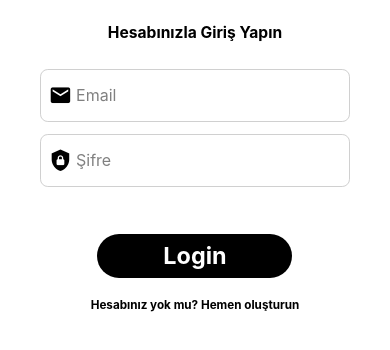
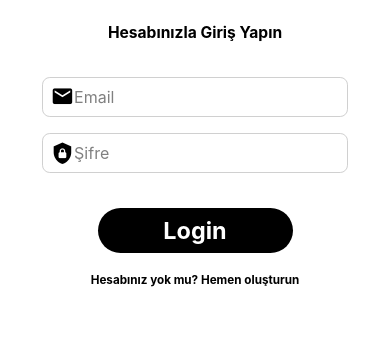
Before and after one commit to cngzhn06/ReactNative-SocialMedia, a React Native app: screen /Login in a window 390 px wide. Shown: the part 192-542 px from the top of the page. Built offline with nearby package versions, Linux system fonts and the light colour scheme; grey boxes are pictures that could not be loaded.

Commit message:
bugs fix

```diff
--- a/screens/LoginScreen.js
+++ b/screens/LoginScreen.js
@@ -24,42 +24,39 @@ export default function LoginScreen() {
   const navigation = useNavigation();
 
   useEffect(() => {
-    const checkLoginStatus = async() => {
-      try{
+    const checkLoginStatus = async () => {
+      try {
         const token = await AsyncStorage.getItem("authToken");
 
-        if(token){
+        if (token) {
           setTimeout(() => {
-            navigation.replace("Main")
-          },400)
+            navigation.replace("Main");
+          }, 400);
         }
+      } catch (error) {
+        console.error("Error checking login status:", error);
       }
-      catch(error){
-        console.log("🚀 ~ checkLoginStatus ~ error:", error)
-
-      }
-    }
+    };
 
     checkLoginStatus();
-  })
-
+  }, [navigation]);
 
   const handleLogin = () => {
     const user = {
       email: email,
       password: password,
     };
-    axios.post("http://localhost:5010/api/login",user).then((response) => {
+
+    axios
+      .post("http://localhost:5010/api/login", user)
+      .then((response) => {
         const token = response.data.token;
         AsyncStorage.setItem("authToken", token);
         navigation.navigate("Main");
       })
       .catch((error) => {
-        console.log("🚀 ~ axios.post ~ error:", error);
-        Alert.alert(
-          "Giriş Başarısız",
-          "Giriş yaparken bir hatayla karşılaşıldı"
-        );
+        console.error("Error during login:", error);
+        Alert.alert("Giriş Başarısız", "Giriş yaparken bir hatayla karşılaşıldı");
       });
   };
 
@@ -76,68 +73,52 @@ export default function LoginScreen() {
 
       <KeyboardAvoidingView>
         <View style={styles.textCont}>
-          <Text style={styles.text}>Hesabınızla Giriş Yapın</Text>
+          <Text style={styles.titleText}>Hesabınızla Giriş Yapın</Text>
         </View>
 
         <View style={styles.inputCont}>
           <View style={styles.inputWrap}>
             <MaterialCommunityIcons
-              style={{ marginLeft: windowWidth * 0.02 }}
+              style={styles.icon}
               name="email"
               size={windowWidth * 0.06}
               color="black"
             />
             <TextInput
+              style={styles.input}
               autoCapitalize="none"
               value={email}
-              onChangeText={(input) => setEmail(input)}
-              style={{
-                color: "gray",
-                marginVertical: windowWidth * 0.02,
-                width: windowWidth * 0.7,
-                fontSize: email ? 16 : 16,
-              }}
+              onChangeText={setEmail}
               placeholder="Email"
-              placeholderTextColor={"gray"}
+              placeholderTextColor="gray"
             />
           </View>
-        </View>
-
-        <View style={{ marginTop: windowWidth * 0.03 }}>
           <View style={styles.inputWrap}>
             <MaterialCommunityIcons
-              style={{ marginLeft: windowWidth * 0.02 }}
+              style={styles.icon}
               name="shield-lock"
               size={windowWidth * 0.06}
               color="black"
             />
             <TextInput
+              style={styles.input}
               autoCapitalize="none"
               value={password}
-              onChangeText={(input) => setPassword(input)}
-              style={{
-                color: "gray",
-                marginVertical: windowWidth * 0.02,
-                width: windowWidth * 0.7,
-                fontSize: password ? 16 : 16,
-              }}
+              onChangeText={setPassword}
               placeholder="Şifre"
-              placeholderTextColor={"gray"}
+              placeholderTextColor="gray"
               secureTextEntry
             />
           </View>
         </View>
 
-        <View style={{ marginTop: windowWidth * 0.07, alignItems: "center" }}>
+        <View style={styles.buttonCont}>
           <Pressable style={styles.pressable} onPress={handleLogin}>
             <Text style={styles.pressableText}>Login</Text>
           </Pressable>
         </View>
 
-        <Pressable
-          onPress={() => navigation.navigate("Register")}
-          style={{ marginTop: windowWidth * 0.05 }}
-        >
+        <Pressable onPress={() => navigation.navigate("Register")}>
           <Text style={styles.registerText}>
             Hesabınız yok mu? Hemen oluşturun
           </Text>
@@ -161,14 +142,14 @@ const styles = StyleSheet.create({
     height: windowWidth * 0.4,
     resizeMode: "contain",
   },
-  text: {
+  textCont: {
+    justifyContent: "center",
+    alignItems: "center",
+  },
+  titleText: {
     fontSize: windowWidth * 0.04,
     fontWeight: "bold",
     marginTop: windowWidth * 0.05,
-  },
-  textCont: {
-    justifyContent: "center",
-    alignItems: "center",
   },
   inputCont: {
     marginTop: windowWidth * 0.07,
@@ -176,18 +157,28 @@ const styles = StyleSheet.create({
   inputWrap: {
     flexDirection: "row",
     alignItems: "center",
-    gap: windowWidth * 0.01,
     borderColor: "#D0D0D0",
     borderWidth: 1,
     paddingVertical: windowWidth * 0.02,
     borderRadius: windowWidth * 0.02,
+    marginVertical: windowWidth * 0.02,
+  },
+  icon: {
+    marginLeft: windowWidth * 0.02,
+  },
+  input: {
+    color: "gray",
+    width: windowWidth * 0.7,
+    fontSize: 16,
+  },
+  buttonCont: {
+    marginTop: windowWidth * 0.07,
+    alignItems: "center",
   },
   pressable: {
     width: windowWidth * 0.5,
     backgroundColor: "black",
     padding: windowWidth * 0.02,
-    marginTop: windowWidth * 0.05,
-    marginVertical: "auto",
     borderRadius: windowWidth * 0.2,
   },
   pressableText: {
@@ -200,5 +191,6 @@ const styles = StyleSheet.create({
     textAlign: "center",
     fontWeight: "bold",
     fontSize: windowWidth * 0.03,
+    marginTop: windowWidth * 0.05,
   },
 });
--- a/screens/RegisterScreen.js
+++ b/screens/RegisterScreen.js
@@ -32,7 +32,7 @@ export default function RegisterScreen() {
     axios.post("http://localhost:5010/api/register",user).then((response) => {
       Alert.alert(
         "Kayıt Başarılı",
-        "Başarıyla Kayıt Oldunuz"
+        "Mail kutunuzu kontrol ediniz."
       );
       navigation.navigate('Login')
       setName("");
```
Also changed, not shown: 2 other files (tests, documents, lock files or other folders).
